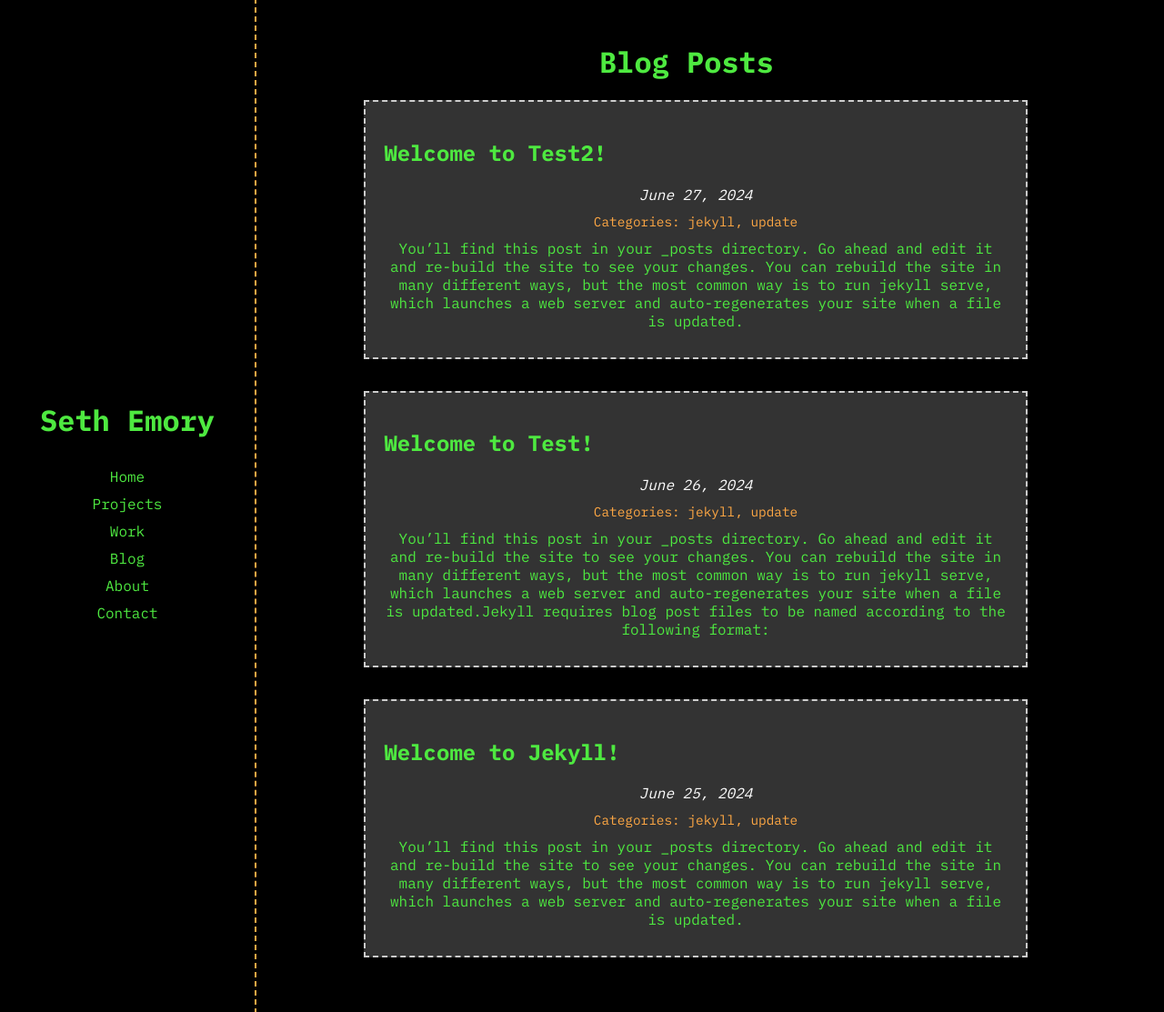
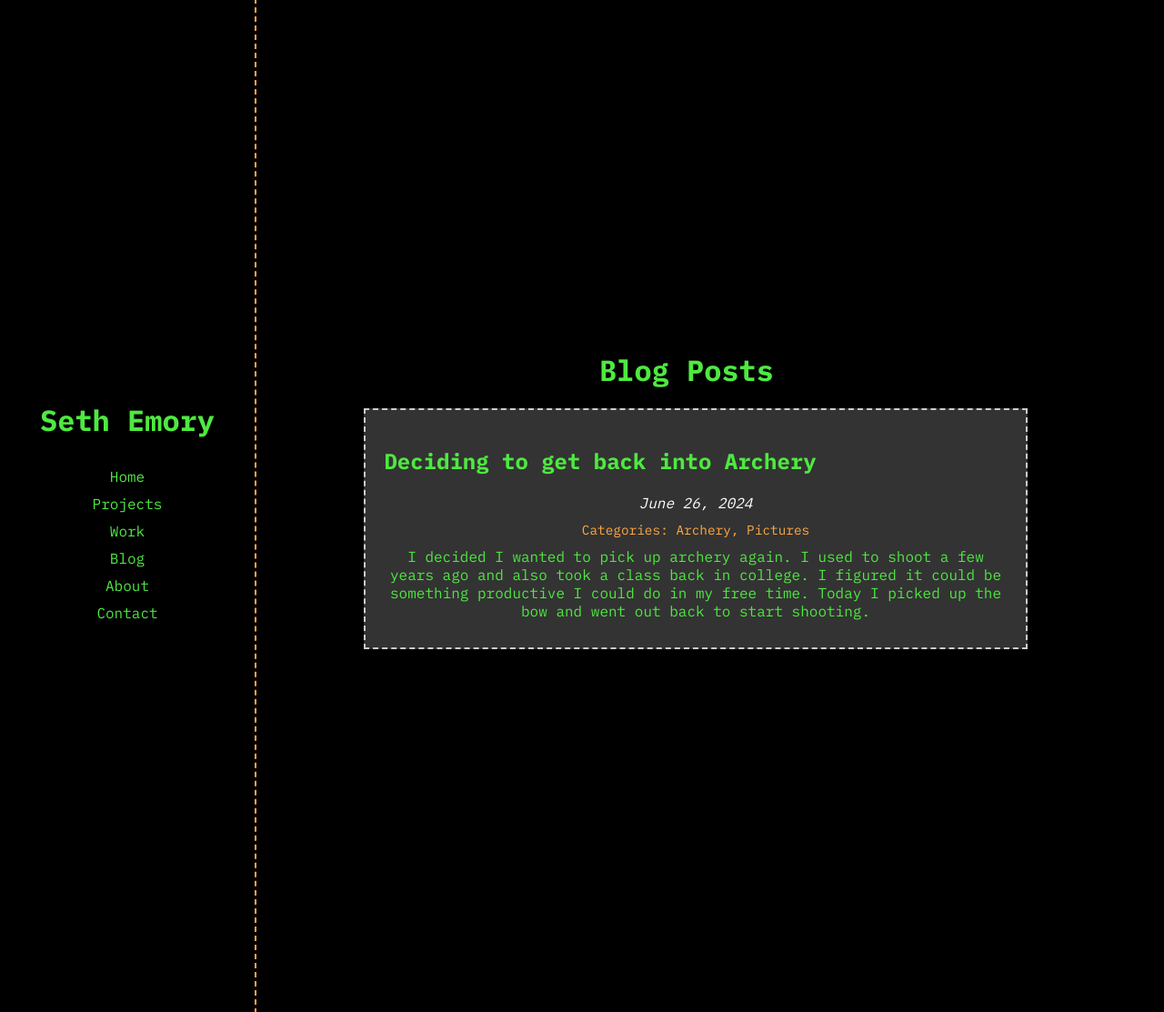
Before and after one commit to sethemory/sethemory.github.io, a Jekyll site: the page built from blog.markdown, in a window 1280 px wide and 1113 px high. Shown: the whole window at 91% size. Built offline with Jekyll 4.4.1, drawn with Linux system fonts in a browser that asks for light colours.

Commit message:
got rid of the test blog posts and added the first post. also updated the post css to fix the meta positioning

```diff
--- a/_posts/2024-06-25-welcome-to-jekyll.markdown
+++ /dev/null
@@ -1,29 +0,0 @@
----
-layout: post
-title:  "Welcome to Jekyll!"
-date:   2024-06-25 00:22:30 -0400
-categories: jekyll update
----
-You’ll find this post in your `_posts` directory. Go ahead and edit it and re-build the site to see your changes. You can rebuild the site in many different ways, but the most common way is to run `jekyll serve`, which launches a web server and auto-regenerates your site when a file is updated.
-
-Jekyll requires blog post files to be named according to the following format:
-
-`YEAR-MONTH-DAY-title.MARKUP`
-
-Where `YEAR` is a four-digit number, `MONTH` and `DAY` are both two-digit numbers, and `MARKUP` is the file extension representing the format used in the file. After that, include the necessary front matter. Take a look at the source for this post to get an idea about how it works.
-
-Jekyll also offers powerful support for code snippets:
-
-{% highlight ruby %}
-def print_hi(name)
-  puts "Hi, #{name}"
-end
-print_hi('Tom')
-#=> prints 'Hi, Tom' to STDOUT.
-{% endhighlight %}
-
-Check out the [Jekyll docs][jekyll-docs] for more info on how to get the most out of Jekyll. File all bugs/feature requests at [Jekyll’s GitHub repo][jekyll-gh]. If you have questions, you can ask them on [Jekyll Talk][jekyll-talk].
-
-[jekyll-docs]: https://jekyllrb.com/docs/home
-[jekyll-gh]:   https://github.com/jekyll/jekyll
-[jekyll-talk]: https://talk.jekyllrb.com/
--- a/_posts/2024-06-26-this-is-just-a-test-post.markdown
+++ b/_posts/2024-06-26-this-is-just-a-test-post.markdown
@@ -1,32 +1,15 @@
 ---
 layout: post
-title:  "Welcome to Test!"
-date:   2024-06-26 00:22:30 -0400
-categories: jekyll update
+title: "Deciding to get back into Archery"
+date: 2024-06-26
+categories: Archery Pictures
+excerpt: "I decided I wanted to pick up archery again. I used to shoot a few years ago and also took a class back in college. I figured it could be something productive I could do in my free time. Today I picked up the bow and went out back to start shooting."
 images:
+  - path: \assets\images\6-22-24\shooting.jpg
+    description: "Me holding the compound bow with it drawn back ready to shoot."
+  - path: \assets\images\6-22-24\shooting-back.jpg
+    description: "Me from behind holding the compound bow with it drawn back ready to shoot and you can see the target in the background."
   - path: \assets\images\6-22-24\set.jpg
-    description: "Description for Image 1"
-  - path: \assets\images\6-22-24\shooting.jpg
-    description: "Description for Image 2"
+    description: "A close up of the target I shot at after my first set."
 ---
-You’ll find this post in your _posts directory. Go ahead and edit it and re-build the site to see your changes. You can rebuild the site in many different ways, but the most common way is to run jekyll serve, which launches a web server and auto-regenerates your site when a file is updated.Jekyll requires blog post files to be named according to the following format:
-
-Where `YEAR` is a four-digit number, `MONTH` and `DAY` are both two-digit numbers, and `MARKUP` is the file extension representing the format used in the file. After that, include the necessary front matter. Take a look at the source for this post to get an idea about how it works.
-
-Jekyll also offers powerful support for code snippets:
-
-
-{% highlight ruby %}
-def print_hi(name)
-  puts "Hi, #{name}"
-end
-print_hi('Tom')
-#=> prints 'Hi, Tom' to STDOUT.
-{% endhighlight %}
-
-
-Check out the [Jekyll docs][jekyll-docs] for more info on how to get the most out of Jekyll. File all bugs/feature requests at [Jekyll’s GitHub repo][jekyll-gh]. If you have questions, you can ask them on [Jekyll Talk][jekyll-talk].
-
-[jekyll-docs]: https://jekyllrb.com/docs/home
-[jekyll-gh]:   https://github.com/jekyll/jekyll
-[jekyll-talk]: https://talk.jekyllrb.com/
+I decided I wanted to pick up archery again. I used to shoot a few years ago and also took a class back in college. I figured it could be something productive I could do in my free time. Today I picked up the bow and went out back to start shooting. In hindsight it probably was not the best day to start this up but it's what I was wanting to do. I say this because it was around 100 on this Saturday. I went out about 15ft and dropped the target on the ground. This first round I was not super concerned about accuracy because I needed to make sure that the bow is sighted in. It hasn't been used in awhile. Even so, the first round was pretty good, other than the one arrow that was different from the rest of the set. I don’t think I will be shooting with that arrow in the future just to keep things consistent. I also wanted to shoot at a target that was just sitting on the ground so I went and got a wooden stool my dad made years ago with some spare wood and strapped it on top. I then shot another round while I was sweating like crazy from the heat and the gnats were swarming me like crazy. At that point accuracy was not a big priority and I just wanted to finish the set. I think next time I am going to try and shoot out front and see if the gnat problem is any better there. After the two sets of shots I decided I was getting too annoyed with the heat and the bugs so I called it a day. Even though I didn’t shoot as much as I wanted, it was a good start.
--- a/_posts/2024-06-27-this-is-just-a-test-post.markdown
+++ /dev/null
@@ -1,29 +0,0 @@
----
-layout: post
-title:  "Welcome to Test2!"
-date:   2024-06-27 00:22:30 -0400
-categories: jekyll update
----
-You’ll find this post in your `_posts` directory. Go ahead and edit it and re-build the site to see your changes. You can rebuild the site in many different ways, but the most common way is to run `jekyll serve`, which launches a web server and auto-regenerates your site when a file is updated.
-
-Jekyll requires blog post files to be named according to the following format:
-
-`YEAR-MONTH-DAY-title.MARKUP`
-
-Where `YEAR` is a four-digit number, `MONTH` and `DAY` are both two-digit numbers, and `MARKUP` is the file extension representing the format used in the file. After that, include the necessary front matter. Take a look at the source for this post to get an idea about how it works.
-
-Jekyll also offers powerful support for code snippets:
-
-{% highlight ruby %}
-def print_hi(name)
-  puts "Hi, #{name}"
-end
-print_hi('Tom')
-#=> prints 'Hi, Tom' to STDOUT.
-{% endhighlight %}
-
-Check out the [Jekyll docs][jekyll-docs] for more info on how to get the most out of Jekyll. File all bugs/feature requests at [Jekyll’s GitHub repo][jekyll-gh]. If you have questions, you can ask them on [Jekyll Talk][jekyll-talk].
-
-[jekyll-docs]: https://jekyllrb.com/docs/home
-[jekyll-gh]:   https://github.com/jekyll/jekyll
-[jekyll-talk]: https://talk.jekyllrb.com/
```
Also changed, not shown: assets/css/post.css (+2 -23 lines).
